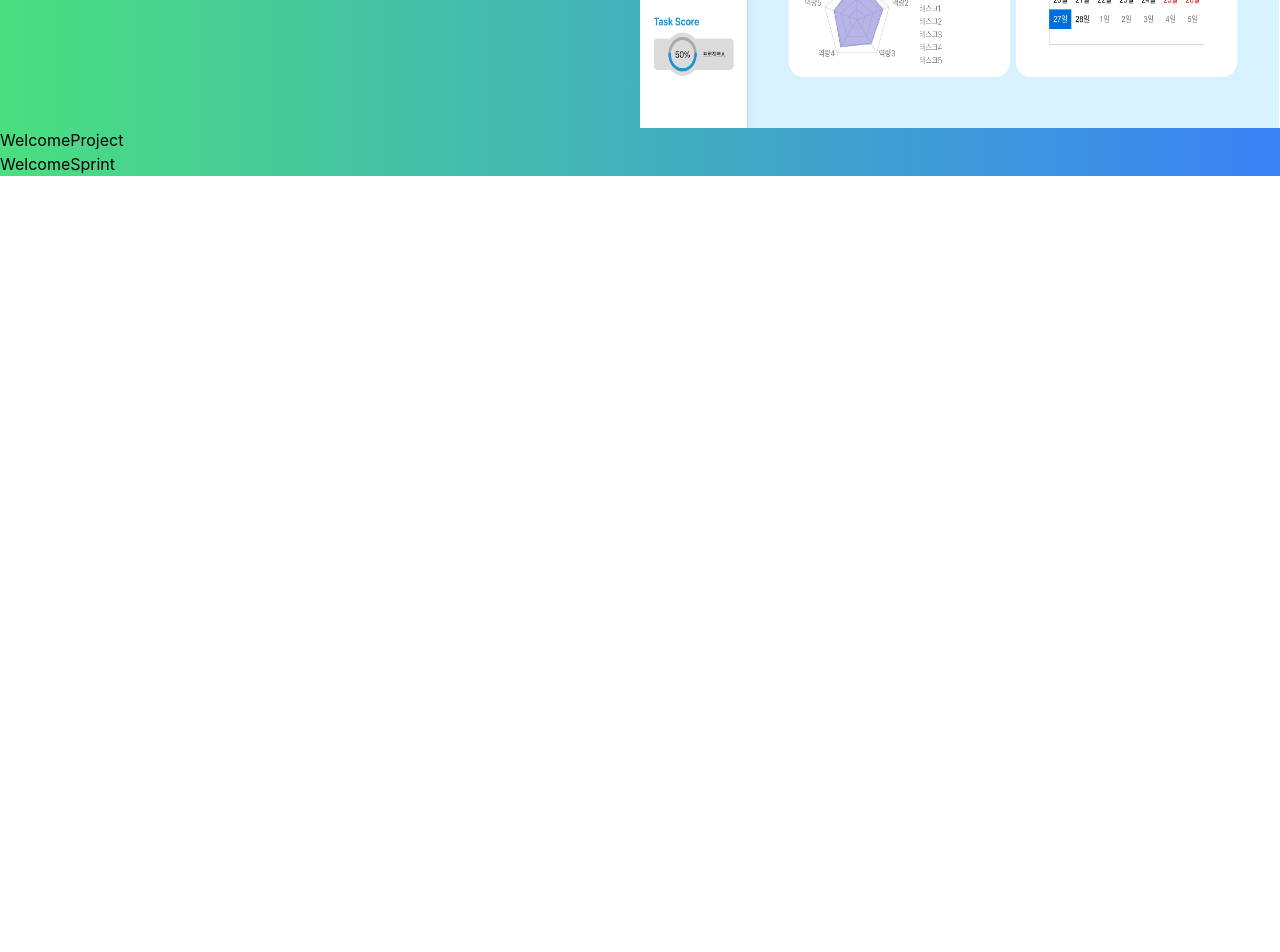
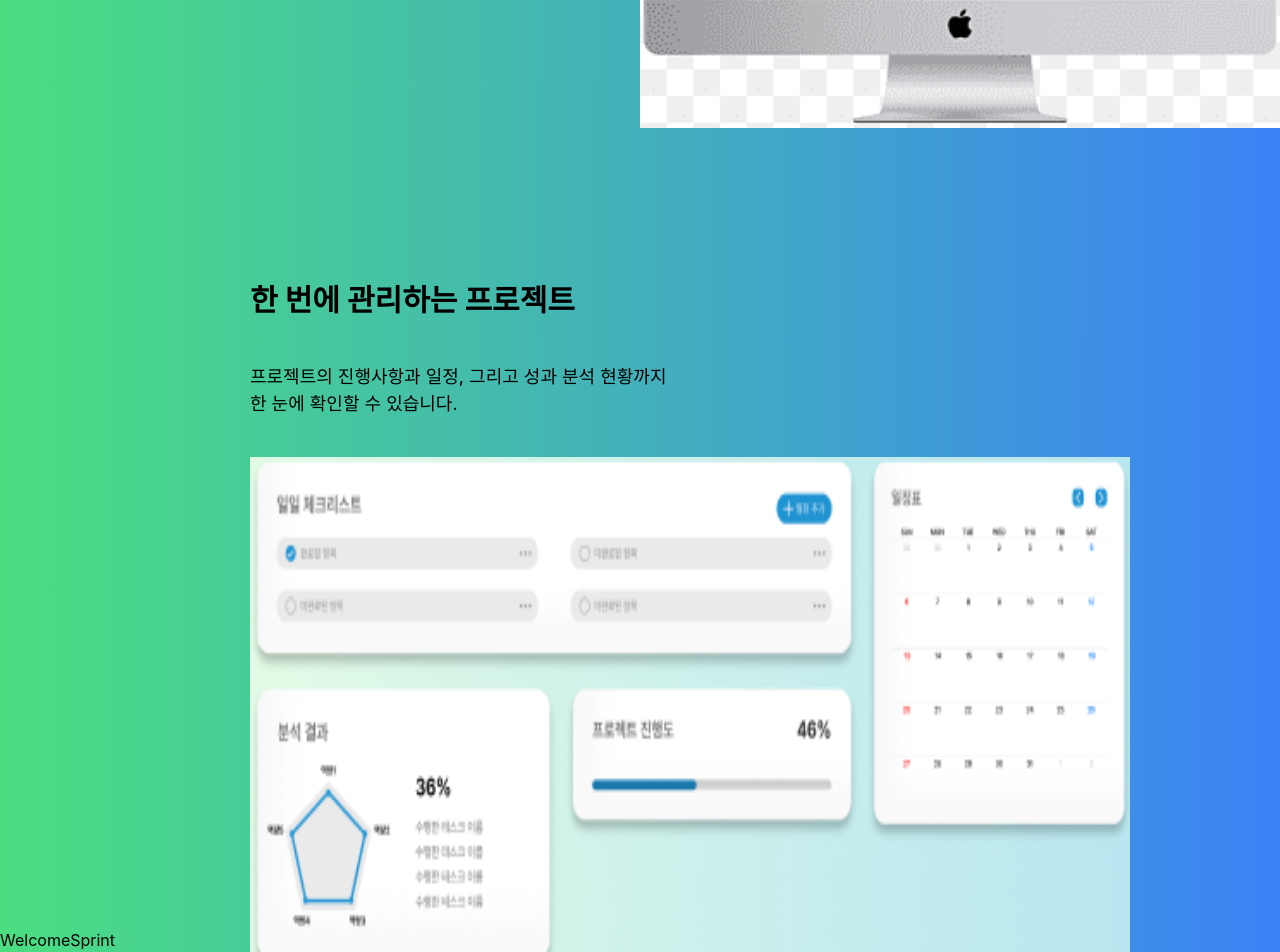
Before and after one commit to tukcom2023CD/MYWAY, a React (Create React App) app in the folder front/: page / in a window 1280 px wide. Shown: the part 680-1632 px from the top of the page. Before the commit the page ends 856 px from the top, so only its background shows below. Built offline with nearby package versions, Linux system fonts and the light colour scheme.

Commit message:
feat: WelcomeSprint frame

```diff
--- a/front/src/components/frames/Welcome/WelcomeProject.tsx
+++ b/front/src/components/frames/Welcome/WelcomeProject.tsx
@@ -1,7 +1,25 @@
 import React from 'react';
+import welcomeproject from '../../../images/welcomeproject.png';
 
 function WelcomeProject() {
-  return <div>WelcomeProject</div>;
+  return (
+    <div className='flex w-full h-[100vh] p-[150px]'>
+      <div className='justify-start ml-[100px]'>
+        <p className='text-[30px] mb-10 font-bold whitespace-pre-line'>
+          한 번에 관리하는 프로젝트
+        </p>
+        <p className='text-[18px] mb-10 whitespace-pre-line'>
+          프로젝트의 진행사항과 일정, 그리고 성과 분석 현황까지{'\n'}한 눈에
+          확인할 수 있습니다.
+        </p>
+        <img
+          className='w-[1440px] h-[512px]'
+          alt='welcometest'
+          src={welcomeproject}
+        />
+      </div>
+    </div>
+  );
 }
 
 export default WelcomeProject;
--- a/front/src/components/frames/Welcome/WelcomeStart.tsx
+++ b/front/src/components/frames/Welcome/WelcomeStart.tsx
@@ -1,6 +1,6 @@
 import React from 'react';
 import { NavLink } from 'react-router-dom';
-import welcometest from '../../../images/welcometest.png';
+import monitortest from '../../../images/monitortest.png';
 
 function WelcomeStart() {
   return (
@@ -27,7 +27,7 @@ function WelcomeStart() {
         <img
           className='w-[646px] h-[512px]'
           alt='welcometest'
-          src={welcometest}
+          src={monitortest}
         />
       </div>
     </div>
```
Also changed, not shown: front/src/images/monitortest.png (added), front/src/images/welcomeproject.png (added).
